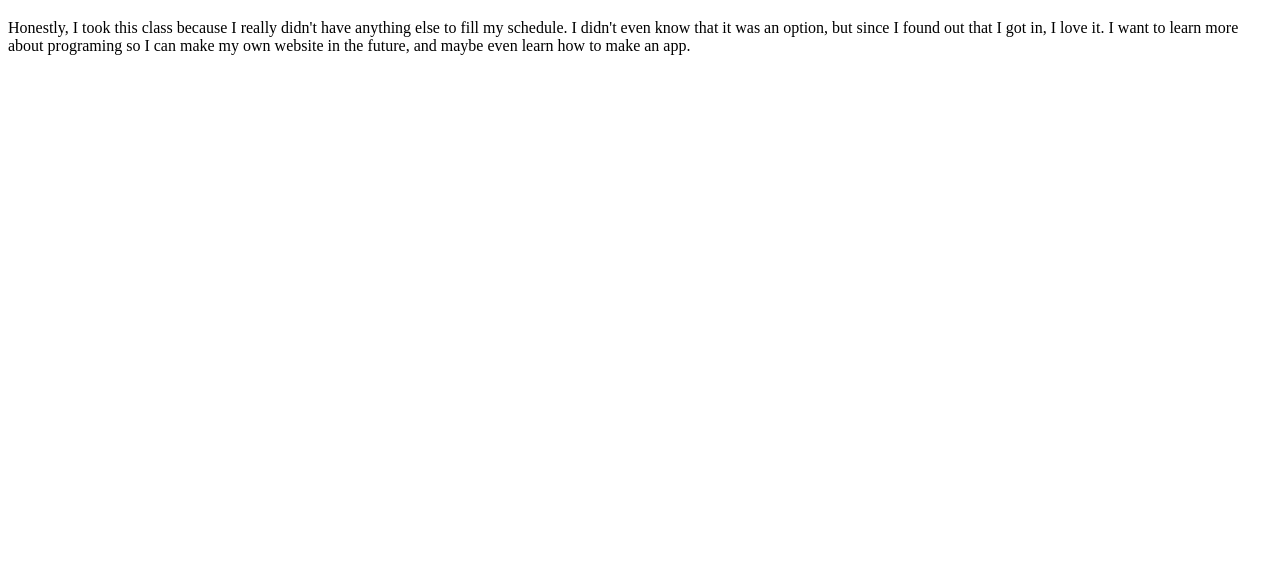
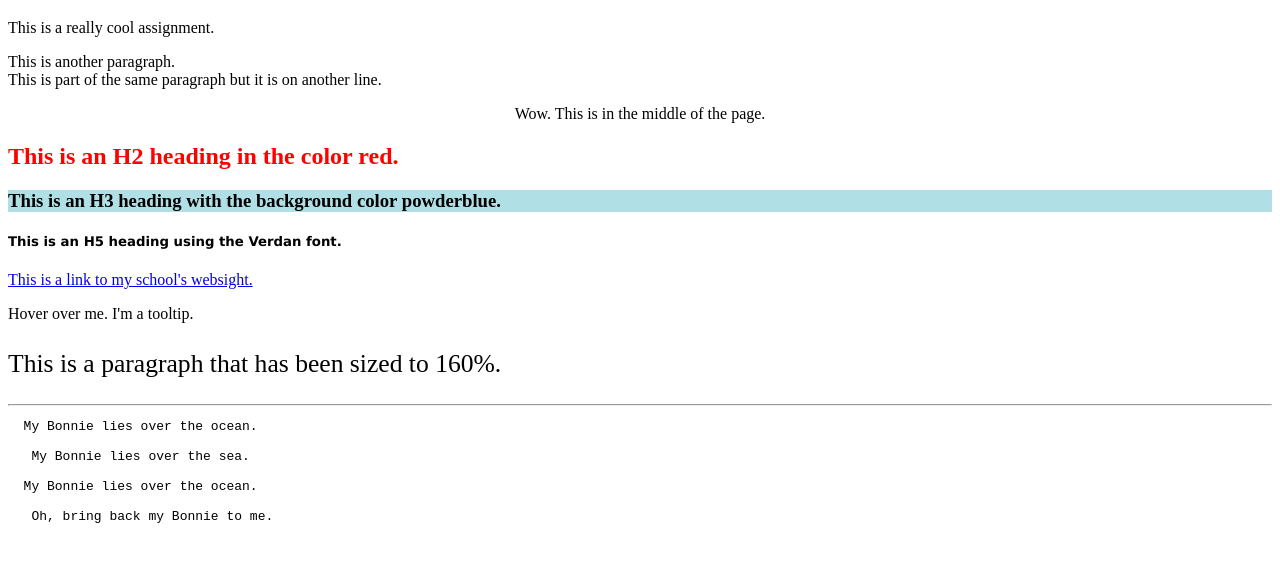
Before and after one commit to JacobDavidMills/HelloWorld, a plain HTML site: page index.html in a window 1280 px wide. Shown: the part 61-622 px from the top of the page. Drawn offline with Linux system fonts and the light colour scheme.

Commit message:
Update index.html

```diff
--- a/index.html
+++ b/index.html
@@ -1,7 +1,33 @@
 <!DOCTYPE html>
 <html>
-<Body>
-<H1>Hello World</H1>
-<p>Honestly, I took this class because I really didn't have anything else to fill my schedule. I didn't even know that it was an option, but since I found out that I got in, I love it. I want to learn more about programing so I can make my own website in the future, and maybe even learn how to make an app.</p>
-</Body>
+  <body>
+    <h1>Hello World</h1>
+    <p>This is a really cool assignment.</p>
+    <p>This is another paragraph.<br> This is part of the same paragraph
+    but it is on another line.</p>
+    <p style="text-align:center;">Wow.
+    This is in the middle of the page.</p>
+    <h2 style=color:red;">This is an H2 heading in
+    the color red. </h2>
+    <h3 style="background-color:powderblue;"> This is an H3
+    heading with the background color powderblue.</h3>
+    <h5 style="font-family:verdana;"> This is an H5 heading using the
+    Verdan font.</h5>
+    <a href=http://www.ilhs.org/>This is a link to my school's websight.
+    </a>
+    <p title="I'm a tooltip.">
+    Hover over me. I'm a tooltip. </p>
+     <p style=font-size:160%>
+     This is a paragraph that has been sized to 160%. </p>
+      <hr>
+      <pre>
+  My Bonnie lies over the ocean.
+
+   My Bonnie lies over the sea.
+
+  My Bonnie lies over the ocean.
+
+   Oh, bring back my Bonnie to me.
+      </pre>
+  </body>
 </html>
```
